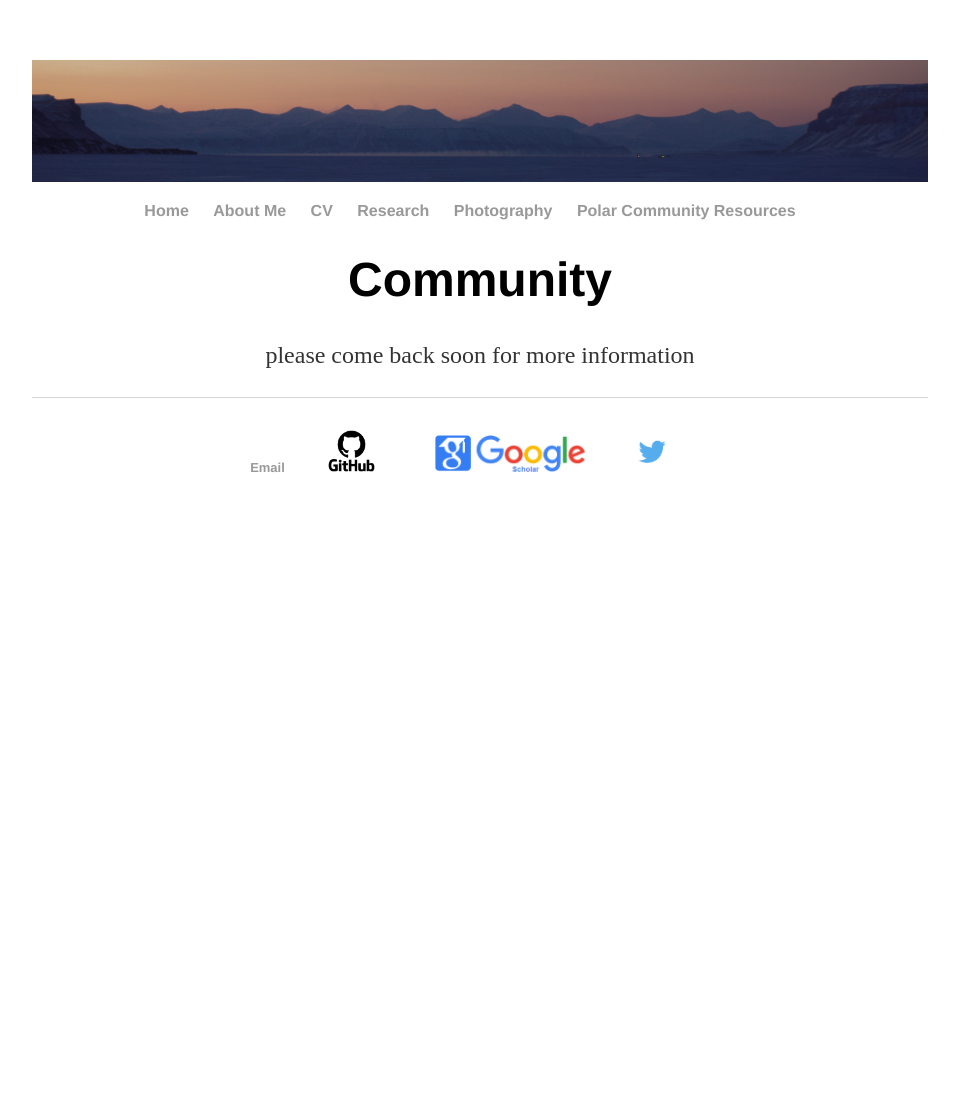
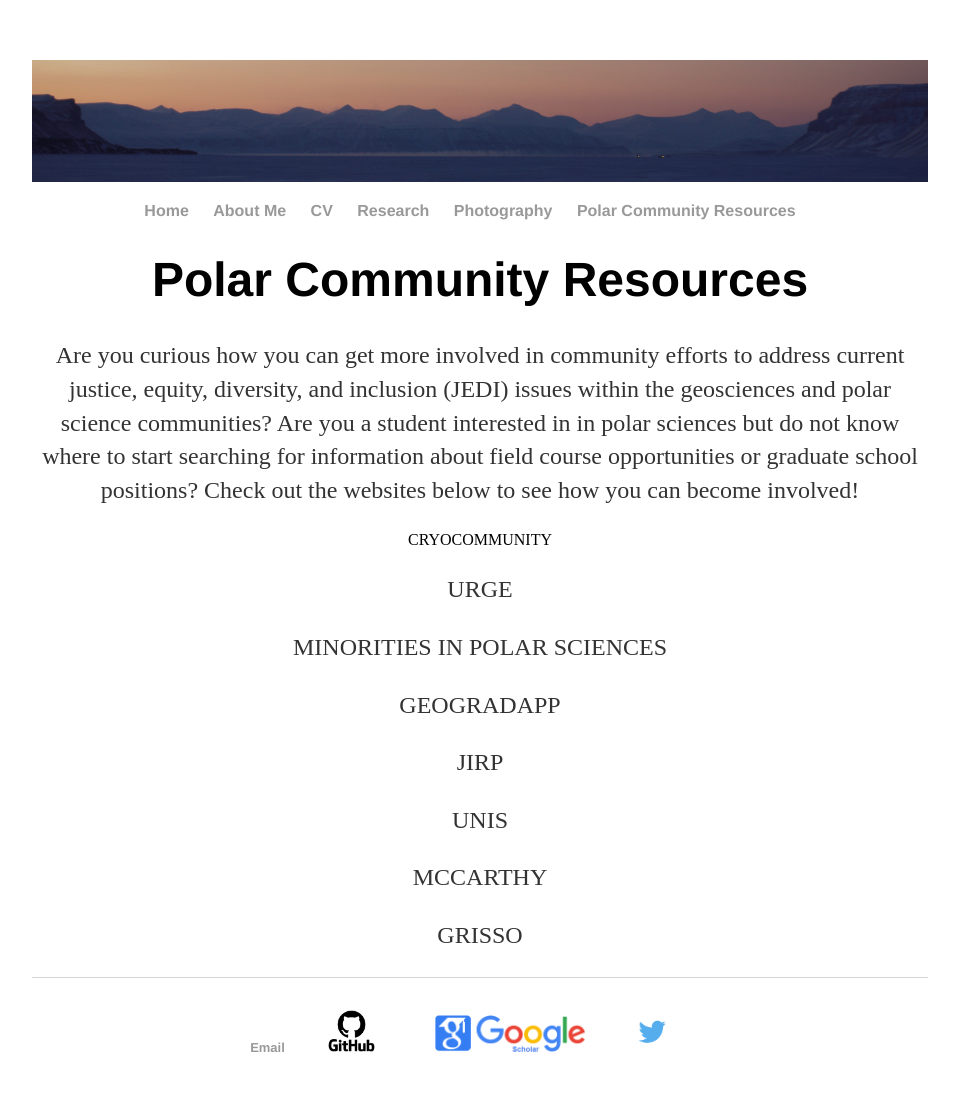
Before and after one commit to Cbarnett207/CBarnett207.github.io, a Jekyll site: the page built from community/index.html, in a window 1280 px wide. Shown: the whole page, without its empty margins (160-1119 px from the left). Built offline with Jekyll 4.4.1, drawn with Linux system fonts in a browser that asks for light colours; before the commit the page ends 900 px from its top, so only the background shows below that.

Commit message:
update index.html
started community blurb on DEI and grad school resources

```diff
--- a/community/index.html
+++ b/community/index.html
@@ -3,6 +3,18 @@ layout: default
 title: Cody Barnett, M.S. | Community
 ---
 <div class="blurb">
-  <div align="center"><h1>Community</h1>
-    <p>please come back soon for more information </p>
+  <div align="center"><h1>Polar Community Resources</h1>
+    <p> Are you curious how you can get more involved in community efforts to address current justice, equity, diversity, and inclusion (JEDI) issues within the
+    geosciences and polar science communities?
+    Are you a student interested in in polar sciences but do not know where to start searching for information about field course
+    opportunities or graduate school positions? Check out the websites below to see how you can become involved!  </p>
+    CRYOCOMMUNITY</p>
+    <p>URGE</p>
+    <p>MINORITIES IN POLAR SCIENCES</p>
+    <p>GEOGRADAPP</p>
+    <p>JIRP</p>
+    <p>UNIS</p>
+    <p>MCCARTHY</p>
+    <p>GRISSO</p>
+
 </div><!-- /.blurb -->
```
